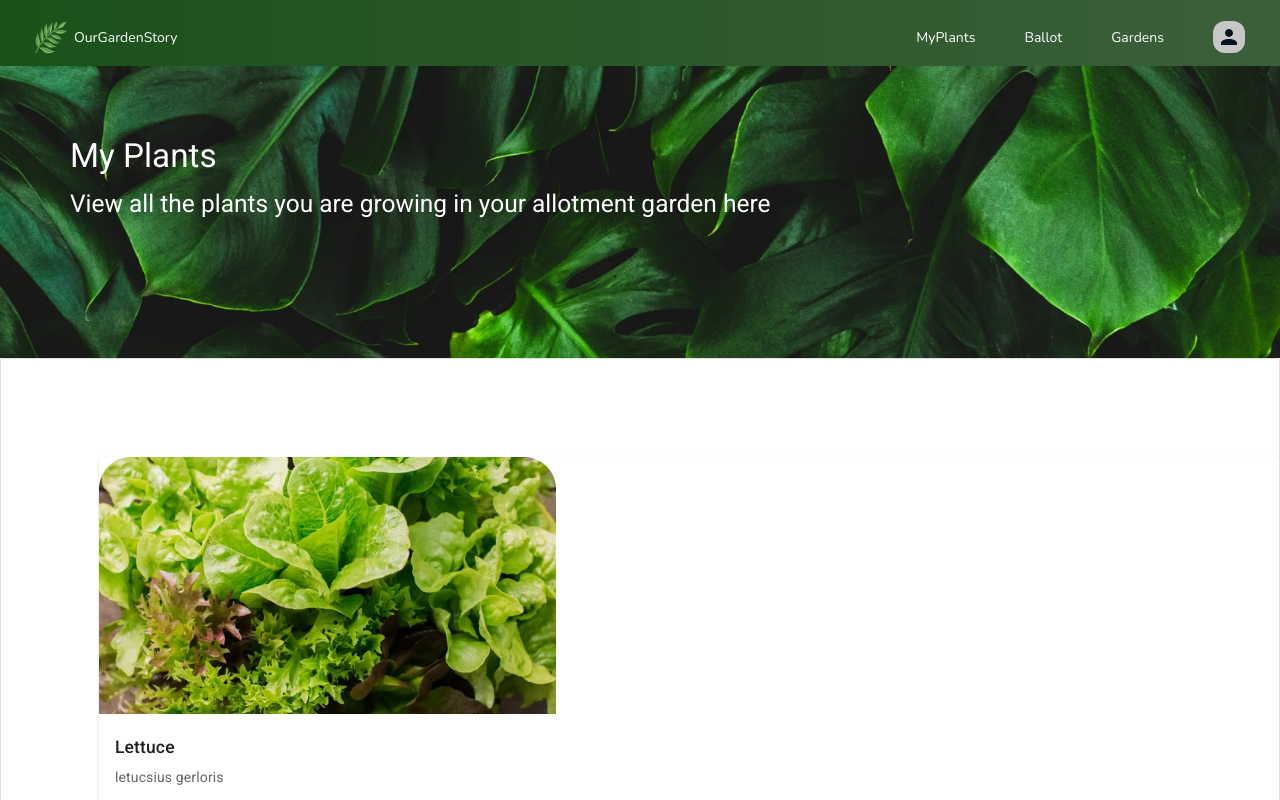
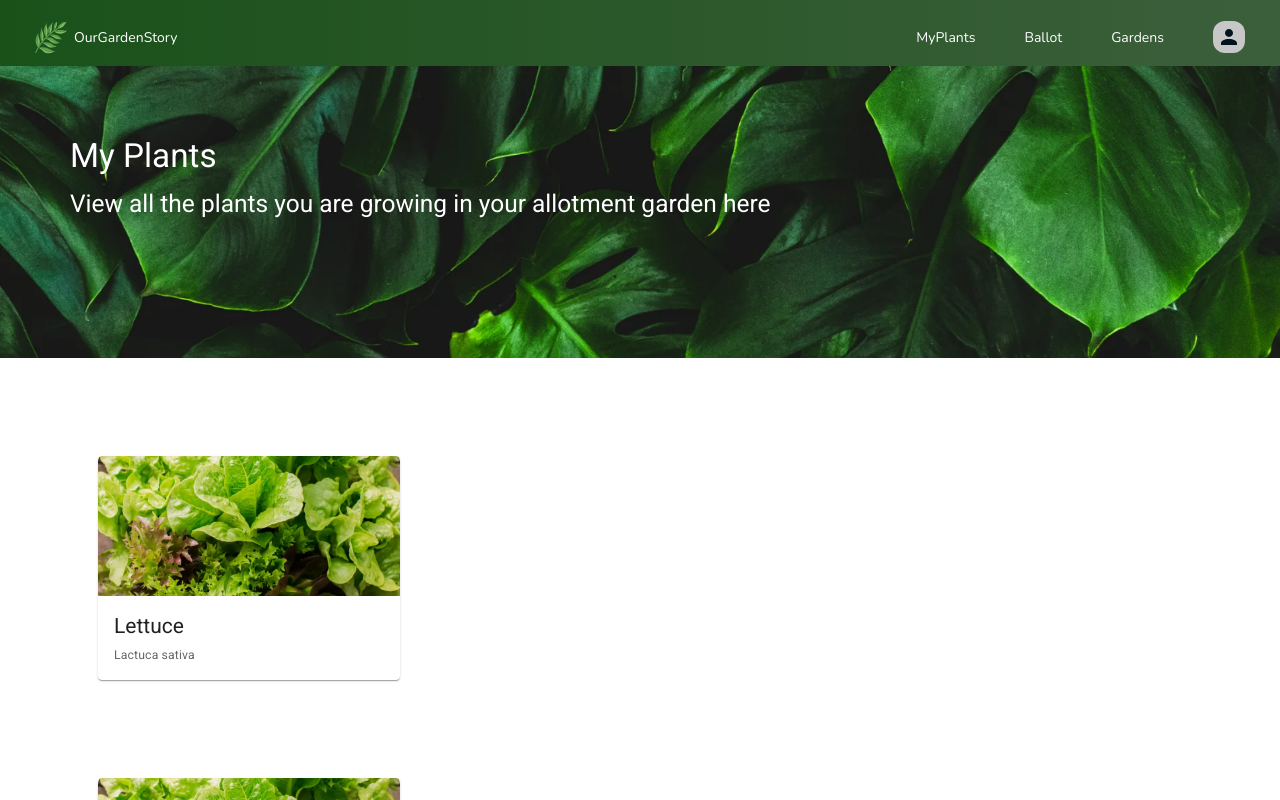
Before and after one commit to CS203-G2-T7/CS203-Project, a React (Create React App) app in the folder ReactFrontend/: page /my-plants in a window 1280 px wide. Shown: the top 800 px of the page. Built offline with nearby package versions, Linux system fonts and the light colour scheme.

Commit message:
created the looks for myPlants using fake database but needs refactoring

```diff
--- a/ReactFrontend/src/pages/MyPlants/ActionArea.styled.ts
+++ b/ReactFrontend/src/pages/MyPlants/ActionArea.styled.ts
@@ -2,7 +2,8 @@ import styled from "styled-components";
 import { Card } from "@mui/material";
 
 export const ActionAreaStyled = styled(Card)`
-  border-radius: 3rem;
+  border-radius: calc(200rem/16);
   margin-top: 7rem;
   margin-left: 7rem;
+  width: calc(345rem/16);
 `;
--- a/ReactFrontend/src/pages/MyPlants/ActionAreaCard.tsx
+++ b/ReactFrontend/src/pages/MyPlants/ActionAreaCard.tsx
@@ -5,23 +5,34 @@ import CardMedia from "@mui/material/CardMedia";
 import Typography from "@mui/material/Typography";
 import { CardActionArea } from "@mui/material";
 import { ActionAreaStyled } from "./ActionArea.styled";
+import { rowObject } from "./MyPlants";
 
-export default function ActionAreaCard() {
+type Props = {
+  rowObject: rowObject;
+};
+
+export default function ActionAreaCard({ rowObject }: Props) {
   return (
-    <Card sx={{}} variant="outlined">
-      <CardActionArea>
-        <ActionAreaStyled>
-          <img src={require("assets/imgs/LettuceImage.jpg")} alt="Lettuce Image" />
+    <ActionAreaStyled>
+      <Card sx={{ maxWidth: 345 }}>
+        <CardActionArea>
+          <CardMedia
+            component="img"
+            height="140"
+            image={require("assets/imgs/LettuceImage.jpg")}
+            alt="Lettuce Image"
+          />
+
           <CardContent>
-            <Typography gutterBottom variant="h6" component="div">
-              Lettuce
+            <Typography gutterBottom variant="h5" component="div">
+              {rowObject.plantName}
             </Typography>
-            <Typography variant="body1" color="text.secondary">
-              letucsius gerloris
+            <Typography variant="body2" color="text.secondary">
+              {rowObject.species}
             </Typography>
           </CardContent>
-        </ActionAreaStyled>
-      </CardActionArea>
-    </Card>
+        </CardActionArea>
+      </Card>
+    </ActionAreaStyled>
   );
 }
--- a/ReactFrontend/src/pages/MyPlants/MyPlants.tsx
+++ b/ReactFrontend/src/pages/MyPlants/MyPlants.tsx
@@ -4,6 +4,7 @@ import Navbar from "components/Navbar/Navbar";
 import { NavBarStyled } from "pages/Landing/NavBar.styled";
 import { HeaderStyled } from "pages/MyPlants/Header.styled";
 import ActionAreaCard from "./ActionAreaCard";
+import { ActionAreaStyled } from "./ActionArea.styled";
 
 export type rowObject = {
   plantName: string;
@@ -37,7 +38,9 @@ export default function MyPlants({}: Props) {
         <p>My Plants</p>
         <p>View all the plants you are growing in your allotment garden here</p>
       </HeaderStyled>
-      <ActionAreaCard />
+      {fakeDatabase.map((rowObject) => (
+        <ActionAreaCard rowObject={rowObject} />
+      ))}
     </MyPlantsStyled>
   );
 }
```
